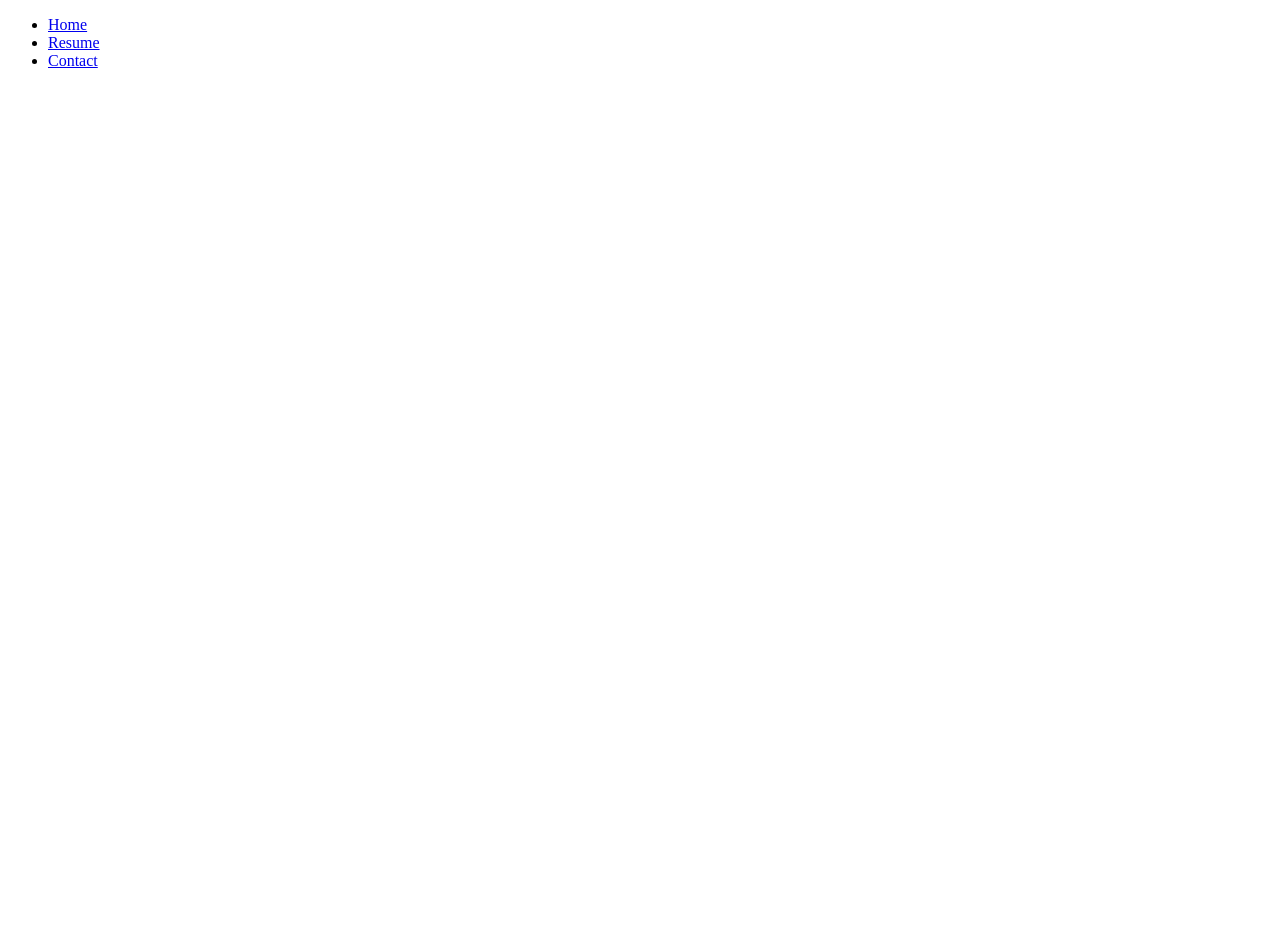
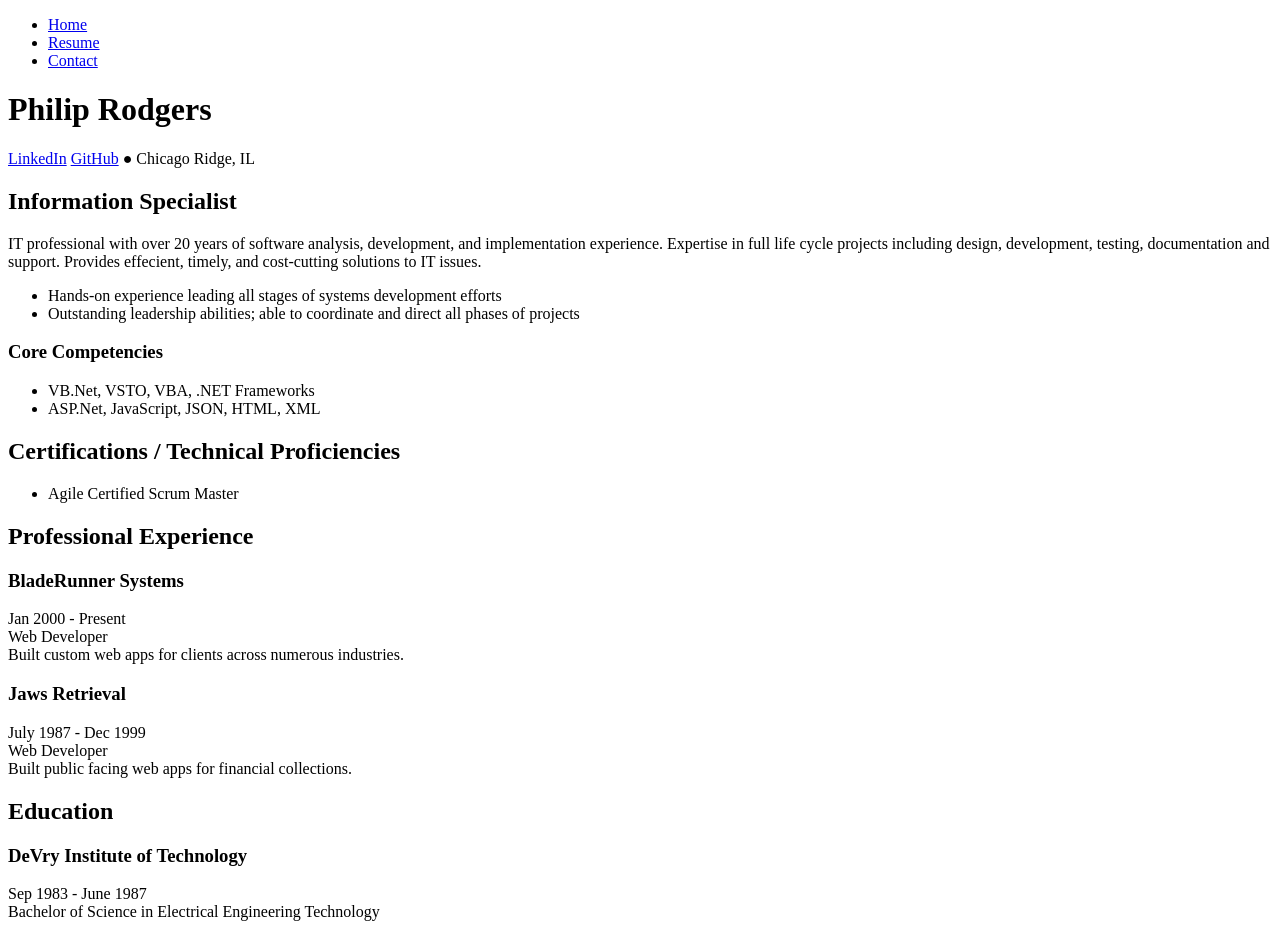
Before and after one commit to PhilRodgers/PhilRodgers.github.io, a plain HTML site: page resume.html in a window 1280 px wide. Before the commit the page ends 800 px from the top, so only its background shows below. Drawn offline with Linux system fonts and the light colour scheme.

Commit message:
Lab - HTML Resume

```diff
--- a/resume.html
+++ b/resume.html
@@ -13,5 +13,48 @@
               <li><a href="contact.html">Contact</a></li>
             </ul>
           </nav>
+          <h1>Philip Rodgers</h1>
+          <div>
+            <a href="https://www.linkedin.com/in/philip-rodgers-26a91316/" target="_blank" rel="noopener">LinkedIn</a>
+            <a href="http://github.com/microtrain2101" target="_blank" rel="noopener">GitHub</a>
+            &#x25CF;
+            Chicago Ridge, IL
+            <h2>Information Specialist</h2>
+            <p>IT professional with over 20 years of software analysis, development, and implementation experience.
+              Expertise in full life cycle projects including design, development, testing, documentation and support.
+              Provides effecient, timely, and cost-cutting solutions to IT issues.
+            </p>
+            <ul>
+              <li>Hands-on experience leading all stages of systems development efforts</li>
+              <li>Outstanding leadership abilities; able to coordinate and direct all phases of projects</li>
+            </ul>
+             <h3>Core Competencies</h3>
+             <ul>
+              <li>VB.Net, VSTO, VBA, .NET Frameworks</li>
+              <li>ASP.Net, JavaScript, JSON, HTML, XML</li>
+             </ul>
+             <h2>Certifications / Technical Proficiencies</h2>
+              <ul>
+                <li>Agile Certified Scrum Master</li>
+              </ul>
+              <h2>Professional Experience</h2>
+              <h3>BladeRunner Systems</h3>
+              <p>Jan 2000 - Present<br>
+                Web Developer<br>
+                Built custom web apps for clients across numerous industries.
+              </p>
+              <h3>Jaws Retrieval</h3>
+              <p>July 1987 - Dec 1999<br>
+                Web Developer<br>
+                Built public facing web apps for financial collections.
+              </p>
+
+              <h2>Education</h2>
+              <h3>DeVry Institute of Technology</h3>
+              <p>Sep 1983 - June 1987<br>
+                Bachelor of Science in Electrical Engineering Technology
+              </p>
+
+          </div>
     </body>
 </html>
```
Also changed, not shown: contact.html (+20 -0 lines), thanks.html (added, +11 -0 lines).
